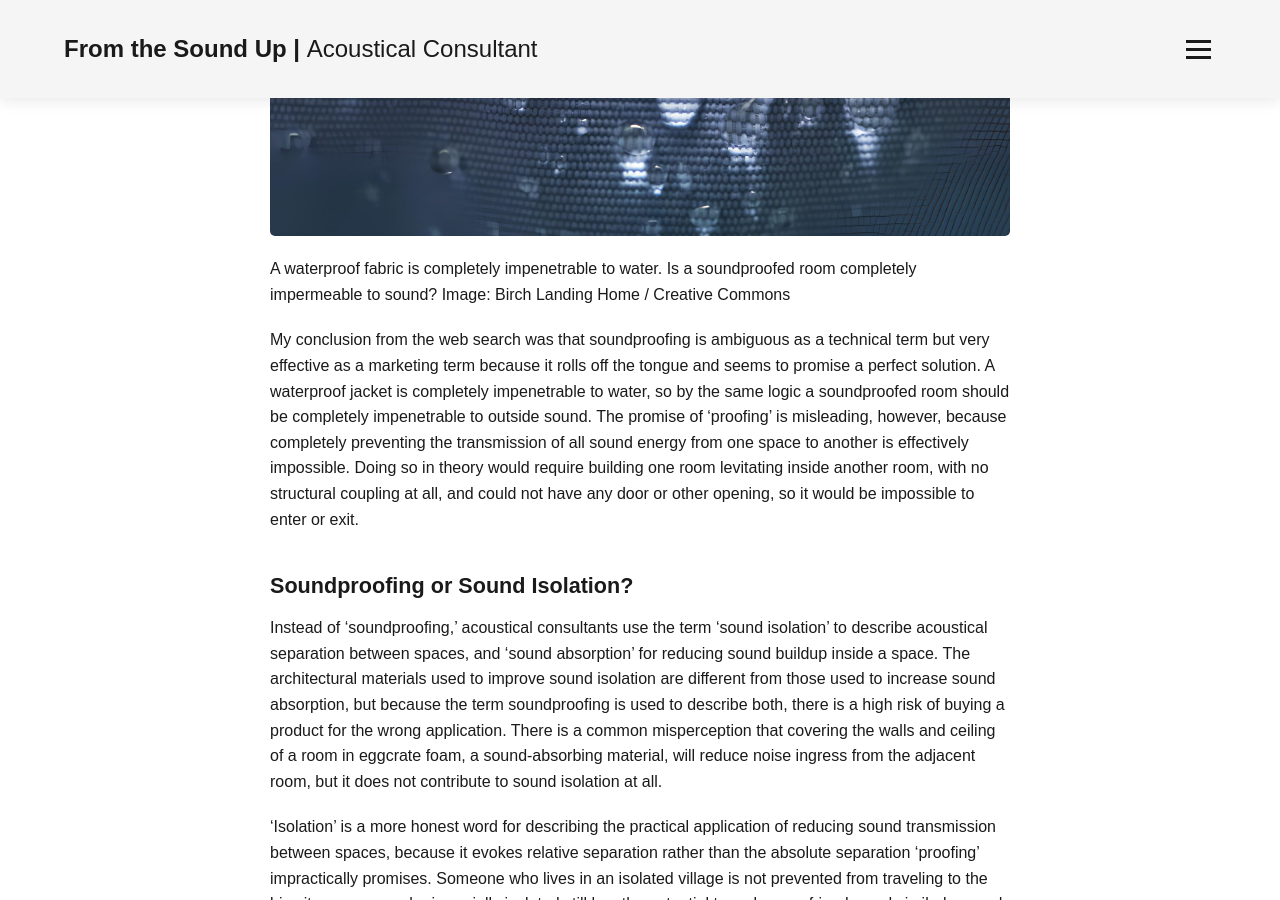
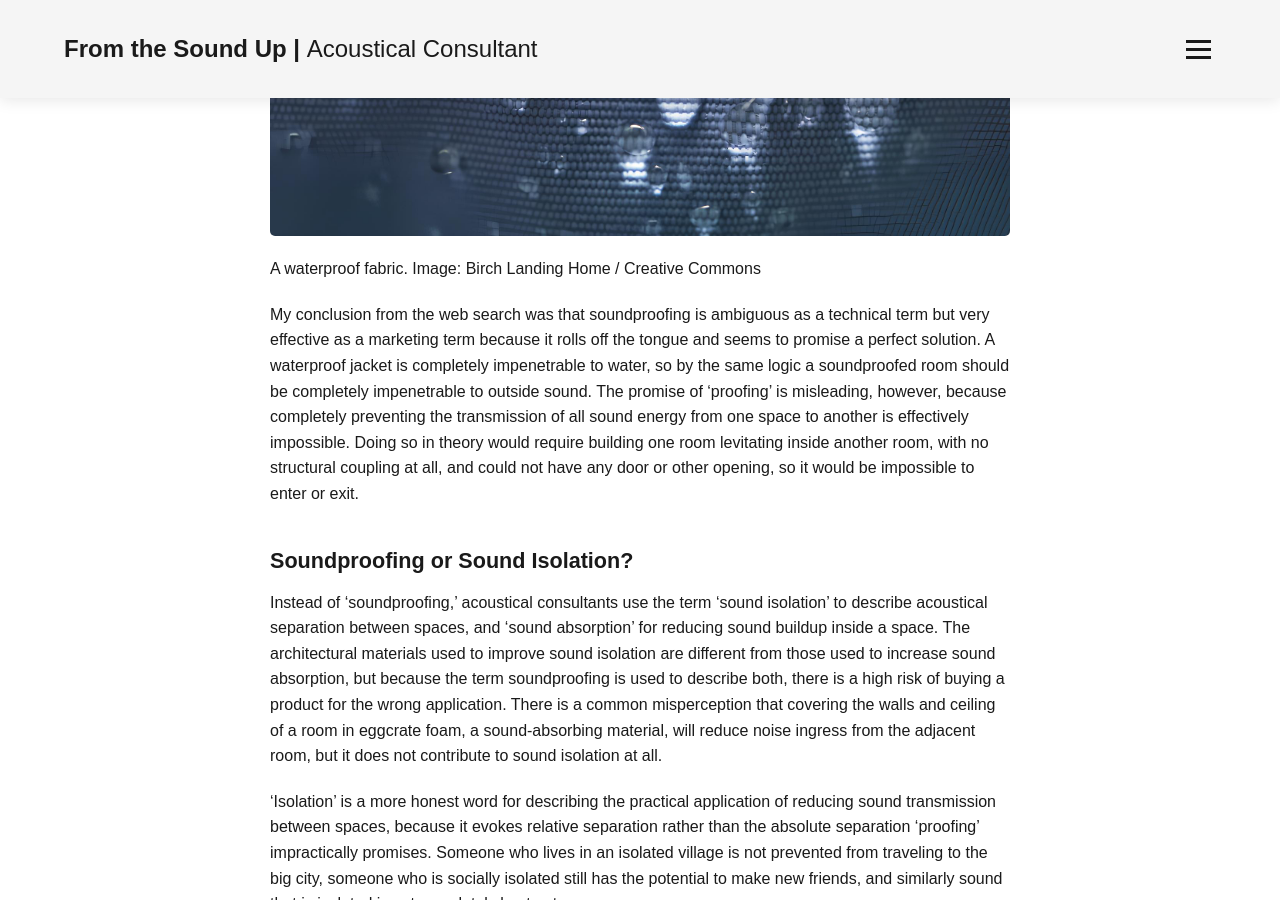
Before and after one commit to woa100/acousticswebsite, a Jekyll site: the page built from _posts/2026-09-21-what-is-soundproofing-anyway.md, in a window 1280 px wide and 900 px high, scrolled down 1990 px. Built offline with Jekyll 4.4.1, drawn with Linux system fonts in a browser that asks for light colours; comment, search, counter and statistics services are not loaded.

Commit message:
another small fix

```diff
--- a/_posts/2026-09-21-what-is-soundproofing-anyway.md
+++ b/_posts/2026-09-21-what-is-soundproofing-anyway.md
@@ -22,7 +22,7 @@ To educate myself on what soundproofing means, I did a web search for the term.
 
 ![Waterproof fabric](/blogassets/waterproof_CC_birchlandinghome.jpg)
 
-A waterproof fabric is completely impenetrable to water. Is a soundproofed room completely impermeable to sound? Image: Birch Landing Home / Creative Commons
+A waterproof fabric. Image: Birch Landing Home / Creative Commons
 
 My conclusion from the web search was that soundproofing is ambiguous as a technical term but very effective as a marketing term because it rolls off the tongue and seems to promise a perfect solution. A waterproof jacket is completely impenetrable to water, so by the same logic a soundproofed room should be completely impenetrable to outside sound. The promise of 'proofing' is misleading, however, because completely preventing the transmission of all sound energy from one space to another is effectively impossible. Doing so in theory would require building one room levitating inside another room, with no structural coupling at all, and could not have any door or other opening, so it would be impossible to enter or exit.
 
```
